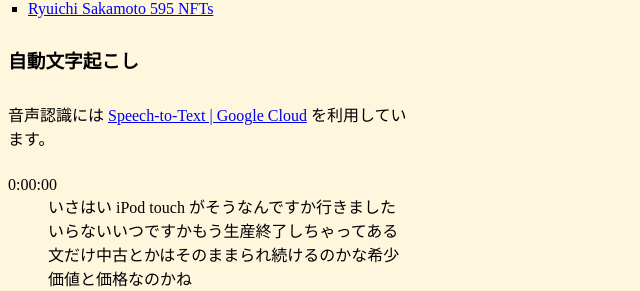
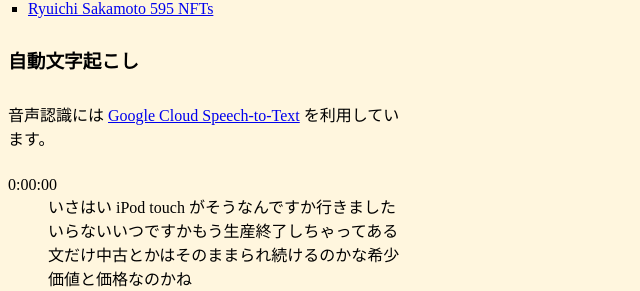
Before and after one commit to kawakamimoeki/nekotobit, a Jekyll site: the page built from _episodes/1.md, in a window 1280 px wide and 900 px high, scrolled down 521 px. Shown: the part 153-444 px from the top of the window, without its empty margins (0-640 px from the left). Built offline with Jekyll 4.4.1, drawn with Linux system fonts in a browser that asks for light colours.

```diff
--- a/_layouts/episode.html
+++ b/_layouts/episode.html
@@ -9,7 +9,7 @@ layout: default
   {{ page.content }}
 
   <h3 class="mt-5 text-lg text-center font-bold">自動文字起こし</h3>
-  <p>音声認識には <a href="https://cloud.google.com/speech-to-text?hl=ja">Speech-to-Text | Google Cloud</a> を利用しています。</p>
+  <p>音声認識には <a href="https://cloud.google.com/speech-to-text?hl=ja">Google Cloud Speech-to-Text</a> を利用しています。</p>
 
   {% for transcripts_hash in site.data.transcripts %}
   {% assign transcript = transcripts_hash[1] %}
```
